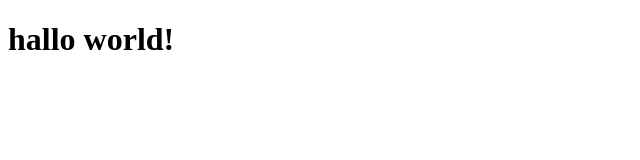
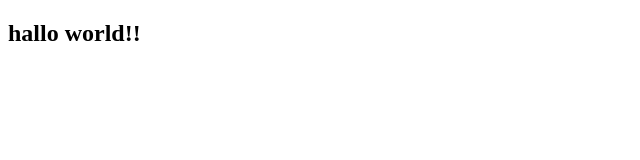
Before and after one commit to obhasa12/tutorial-gitbash-2, a plain HTML site: page index.html in a window 1280 px wide. Shown: the whole page, without its empty margins (0-640 px from the left). Drawn offline with Linux system fonts and the light colour scheme.

Commit message:
change h1 with hw

```diff
--- a/index.html
+++ b/index.html
@@ -7,7 +7,7 @@
     <title>Learning New things</title>
 </head>
 <body>
-    <h1>hallo world!</h1>
+    <h2>hallo world!!</h2>
 
 </body>
 </html>
```
